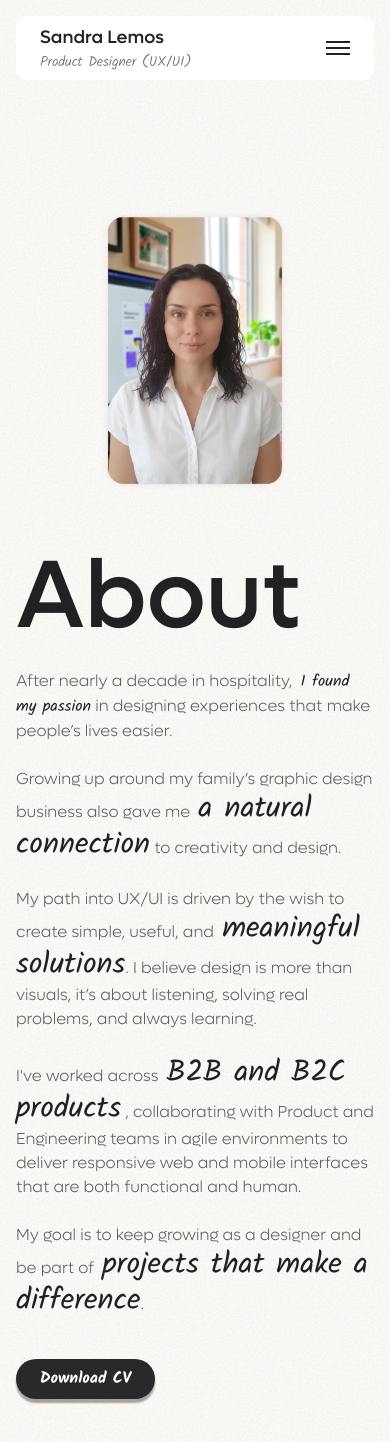
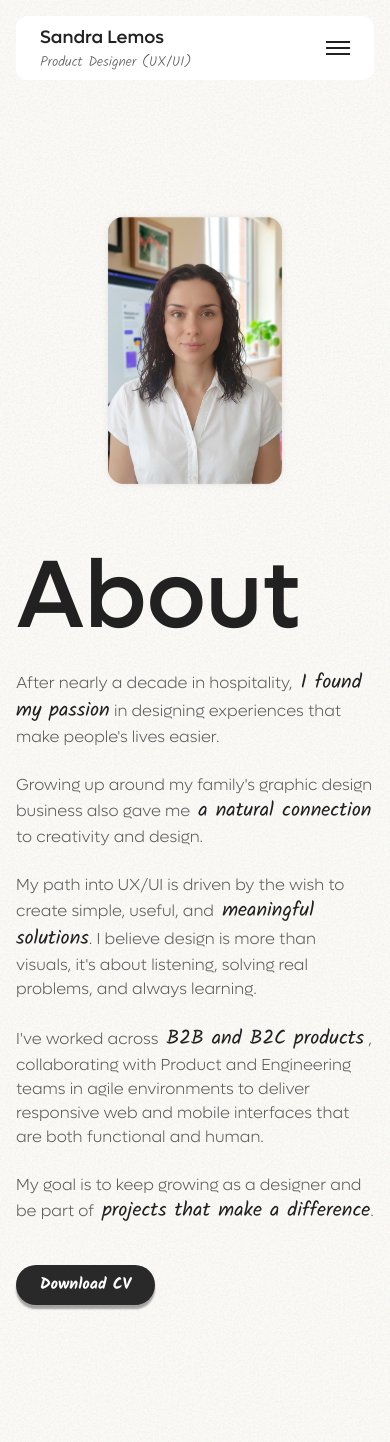
Before and after one commit to goncalofm90/portfolio-sandra-lemos, a React (Vite) app: page /about in a window 390 px wide. Shown: the top 1442 px of the page. Built offline with nearby package versions, Linux system fonts and the light colour scheme.

Commit message:
mobile copy breakpoints

```diff
--- a/src/components/AboutHero.tsx
+++ b/src/components/AboutHero.tsx
@@ -21,15 +21,15 @@ const AboutHero = () => {
 
             <p className="font-lufga-300 text-base sm:text-lg md:text-lg xl:text-2xl text-kalam-grey mb-6 sm:mb-8 md:mb-10 xl:mb-12">
               After nearly a decade in hospitality,{" "}
-              <span className="ms-1 sm:text-4xl md:text-4xl xl:text-3xl text-kalam-black font-kalam-400">
+              <span className="ms-1 text-xl md:text-3xl xl:text-3xl text-kalam-black font-kalam-400">
                 I found my passion
               </span>{" "}
-              in designing experiences that make people’s lives easier.
+              in designing experiences that make people's lives easier.
             </p>
 
             <p className="font-lufga-300 text-base sm:text-lg md:text-lg xl:text-2xl text-kalam-grey mb-6 sm:mb-8 md:mb-10 xl:mb-12">
-              Growing up around my family’s graphic design business also gave me{" "}
-              <span className="ms-1 text-3xl sm:text-4xl md:text-4xl xl:text-3xl text-kalam-black font-kalam-400">
+              Growing up around my family's graphic design business also gave me{" "}
+              <span className="ms-1 text-xl md:text-3xl xl:text-3xl text-kalam-black font-kalam-400">
                 a natural connection
               </span>{" "}
               to creativity and design.
@@ -38,16 +38,16 @@ const AboutHero = () => {
             <p className="font-lufga-300 text-base sm:text-lg md:text-lg xl:text-2xl text-kalam-grey mb-6 sm:mb-8 md:mb-10 xl:mb-12">
               My path into UX/UI is driven by the wish to create simple, useful,
               and{" "}
-              <span className="ms-1 text-3xl sm:text-4xl md:text-4xl xl:text-3xl text-kalam-black font-kalam-400">
+              <span className="ms-1 text-xl md:text-3xl xl:text-3xl text-kalam-black font-kalam-400">
                 meaningful solutions
               </span>
-              . I believe design is more than visuals, it’s about listening,
+              . I believe design is more than visuals, it's about listening,
               solving real problems, and always learning.
             </p>
 
             <p className="font-lufga-300 text-base sm:text-lg md:text-lg xl:text-2xl text-kalam-grey mb-6 sm:mb-8 md:mb-10 xl:mb-12">
               I've worked across{" "}
-              <span className="ms-1 text-3xl sm:text-4xl md:text-4xl xl:text-3xl text-kalam-black font-kalam-400">
+              <span className="ms-1 text-xl md:text-3xl xl:text-3xl text-kalam-black font-kalam-400">
                 B2B and B2C products
               </span>{" "}
               , collaborating with Product and Engineering teams in agile
@@ -57,7 +57,7 @@ const AboutHero = () => {
 
             <p className="font-lufga-300 text-base sm:text-lg md:text-lg xl:text-2xl text-kalam-grey mb-6 sm:mb-8 md:mb-10 xl:mb-12">
               My goal is to keep growing as a designer and be part of{" "}
-              <span className="ms-1 text-3xl sm:text-4xl md:text-4xl xl:text-3xl text-kalam-black font-kalam-400">
+              <span className="ms-1 text-xl md:text-3xl xl:text-3xl text-kalam-black font-kalam-400">
                 projects that make a difference
               </span>
               .
```
